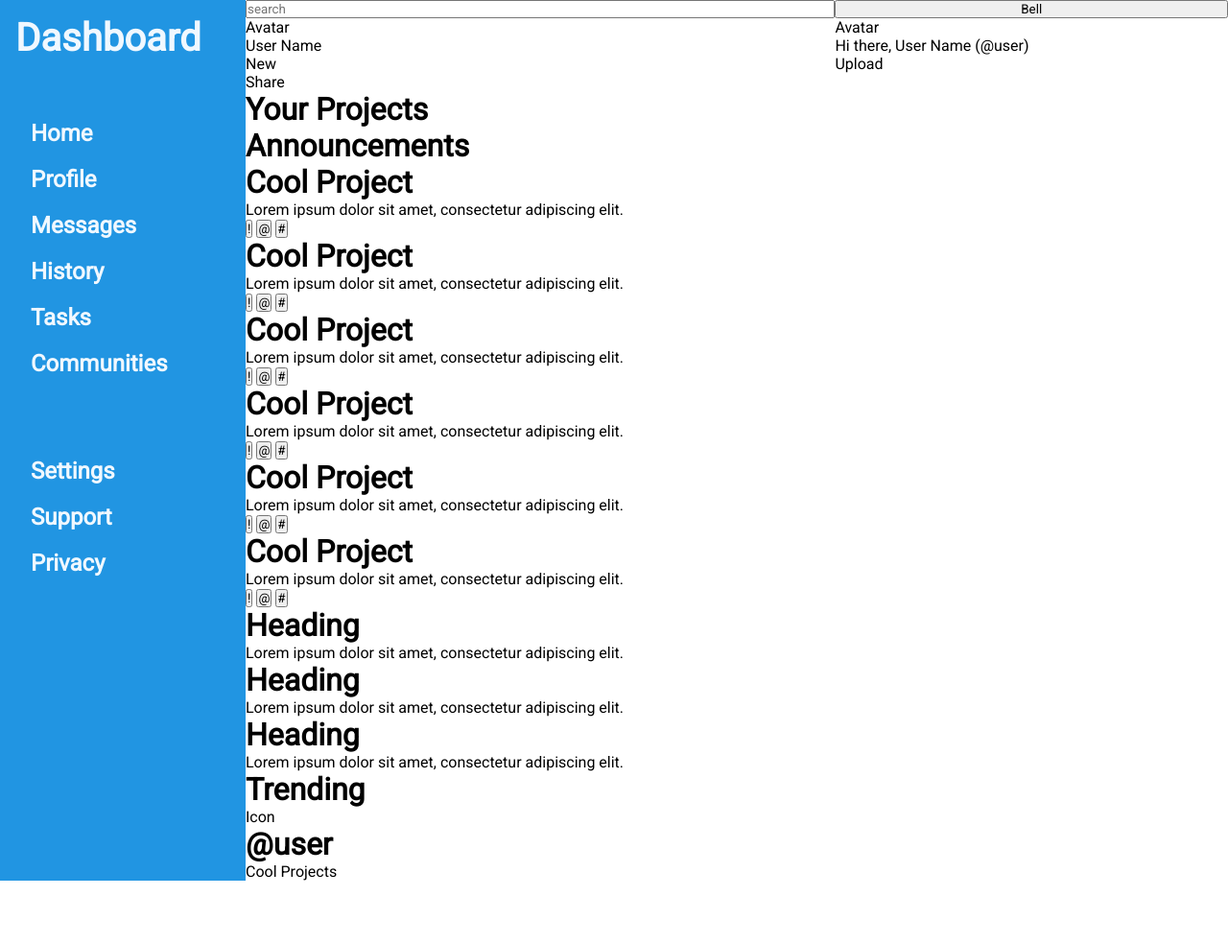
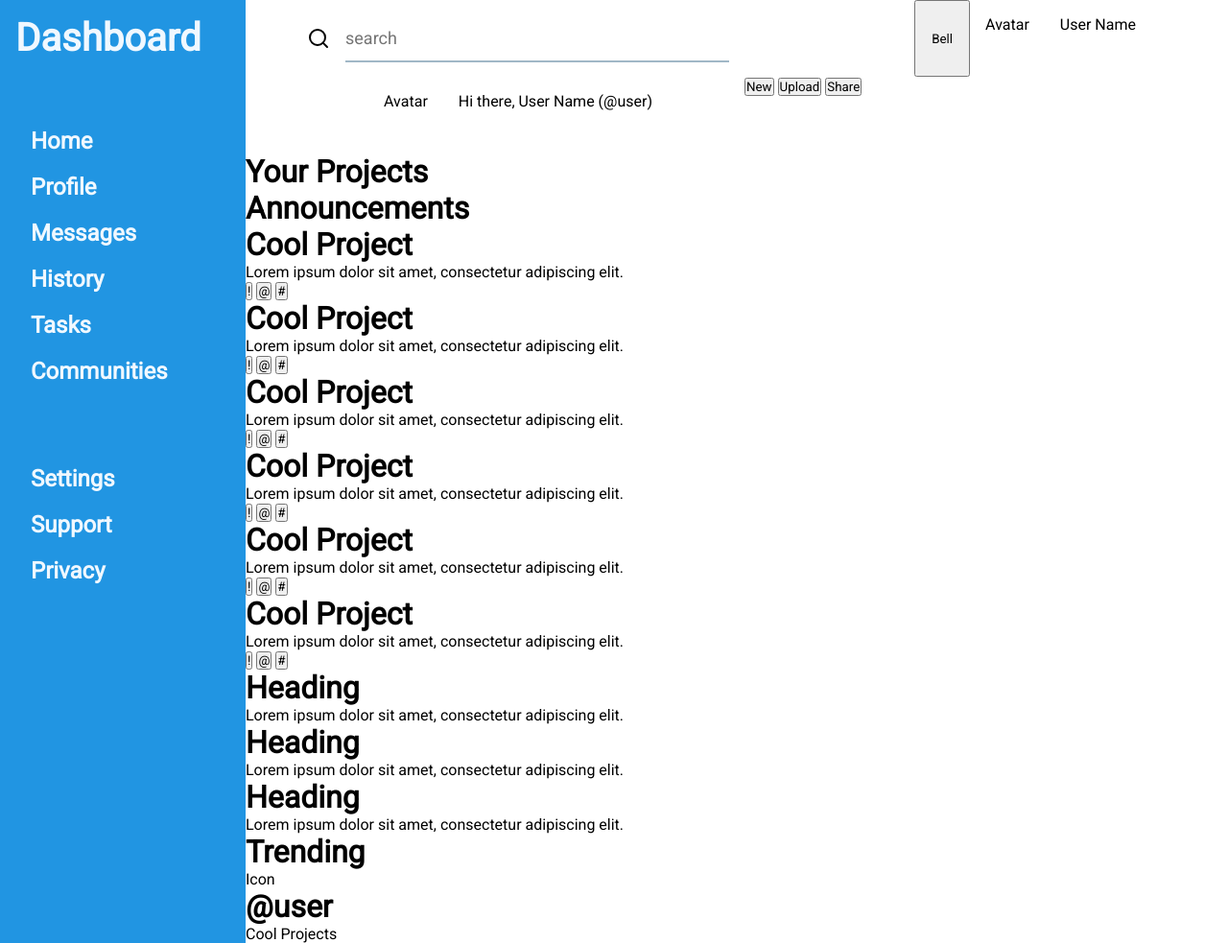
Before and after one commit to Jared588/admin-dashboard, a plain HTML site: page index.html in a window 1280 px wide. Shown: the whole page at 96% size. Before the commit the page ends 918 px from the top, so only its background shows below. Drawn offline with Linux system fonts and the light colour scheme.

Commit message:
Add and style searchbar

```diff
--- a/index.html
+++ b/index.html
@@ -23,19 +23,24 @@
             </div>
         </div>
         <div class="header">
-            <input type="text" placeholder="search" class="searchbar"></input>
-            <button class="notification-bell">Bell</button>
-            <div>
+            <div class="searchbar">
+                <img src="icons/search.svg" alt="search icon (magnifying glass)">
+                <input type="text" placeholder="search"></input>
+            </div>
+            <div class="user">
+                <button class="notification-bell">Bell</button>
                 <div class="icon">Avatar</div>
                 <p>User Name</p>
             </div>
-            <div>
+            <div class="user">
                 <div class="icon">Avatar</div>
                 <p>Hi there, User Name (@user)</p>
             </div>
-            <buttton>New</buttton>
-            <buttton>Upload</buttton>
-            <buttton>Share</buttton>
+            <div>
+                <button>New</button>
+                <button>Upload</button>
+                <button>Share</button>
+            </div>
         </div>
         <div class="main">
             <h1>Your Projects</h1>
--- a/styles.css
+++ b/styles.css
@@ -9,6 +9,7 @@
 :root {
     --main-color: rgb(33, 149, 226);
     --dash-text: aliceblue;;
+    --main-font: 'Roboto', sans-serif;
 }
 .container {
     display: grid;
@@ -45,13 +46,50 @@
     background-color: var(--main-color);
     color: var(--dash-text);
     border: none;
+    cursor: pointer;
 }
 
 .header {
     display: grid;
     grid-column: 2 / 3;
-    grid-template-rows: 2;
-    grid-template-columns: 3fr 2fr;
+    grid-template-rows: 1fr 1fr;
+    grid-template-columns: 1fr 1fr;
+}
+
+.header > .notification-bell {
+    width: 3rem;
+}
+
+.header > .user {
+    display: flex;
+    justify-content: right;
+    margin-right: 5rem;
+}
+
+.header > .user > * {
+    padding: 1rem;
+}
+
+.searchbar {
+    display: flex;
+    margin: 1rem;
+    height: 3rem;
+    margin-left: 4rem;
+    align-items: center;
+}
+
+.searchbar > input {
+    border: none;
+    border-bottom: 2px solid rgb(161, 184, 199);
+    outline: none;
+    height: 3rem;
+    width: 25rem;
+    font-family: var(--main-font);
+    font-size: 18px;
+}
+
+.searchbar > img {
+    margin-right: 1rem;
 }
 
 .main {
```
Also changed, not shown: icons/search.svg (added).
